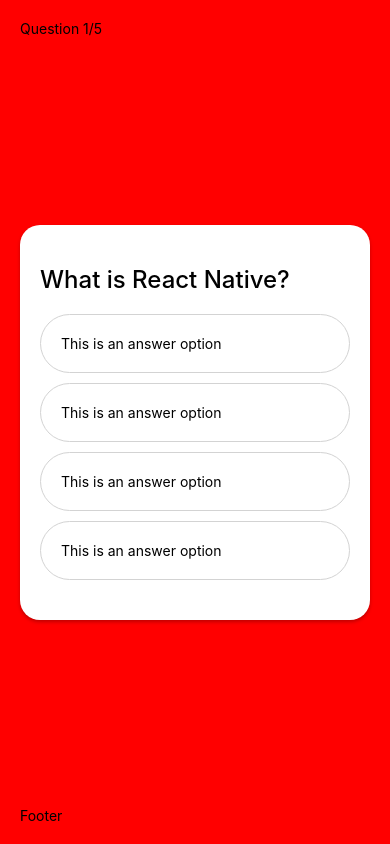
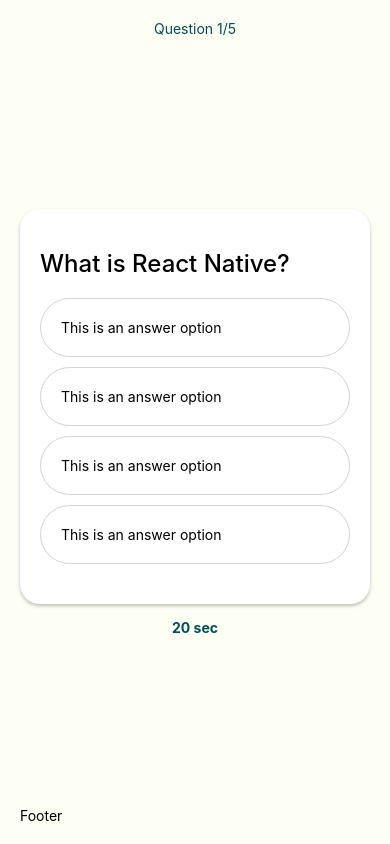
Before and after one commit to myatthiri98/quiz, a React Native app: screen / in a window 390 px wide. Built offline with nearby package versions, Linux system fonts and the light colour scheme.

Commit message:
chore: UI

```diff
--- a/src/app/QuizScreen.tsx
+++ b/src/app/QuizScreen.tsx
@@ -6,11 +6,12 @@
     <SafeAreaView style={styles.page}>
       <View style={styles.container}>
         <View>
-          <Text>Question 1/5</Text>
+          <Text style={styles.title}>Question 1/5</Text>
         </View>
-
-        <QuestionCard />
-
+        <View>
+          <QuestionCard />
+          <Text style={styles.time}>20 sec</Text>
+        </View>
         <View>
           <Text>Footer</Text>
         </View>
@@ -21,12 +22,22 @@
 
 const styles = StyleSheet.create({
   container: {
-    backgroundColor: "red",
     flex: 1,
     justifyContent: "space-between",
     padding: 20,
   },
   page: {
     flex: 1,
+    backgroundColor: "#FDFEF4",
+  },
+  title: {
+    textAlign: "center",
+    color: "#005055",
+  },
+  time: {
+    textAlign: "center",
+    marginTop: 15,
+    color: "#005055",
+    fontWeight: "bold",
   },
 });
```
